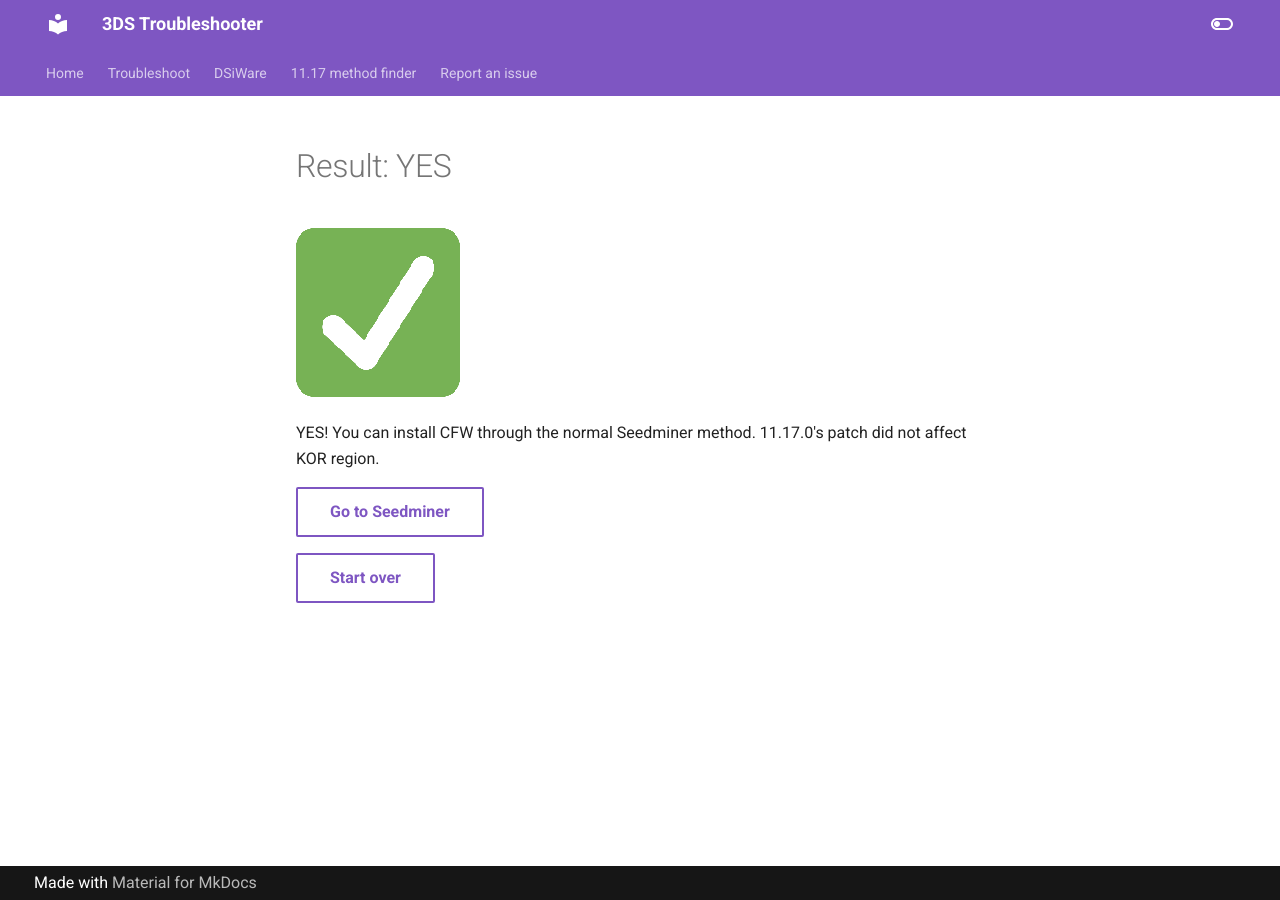
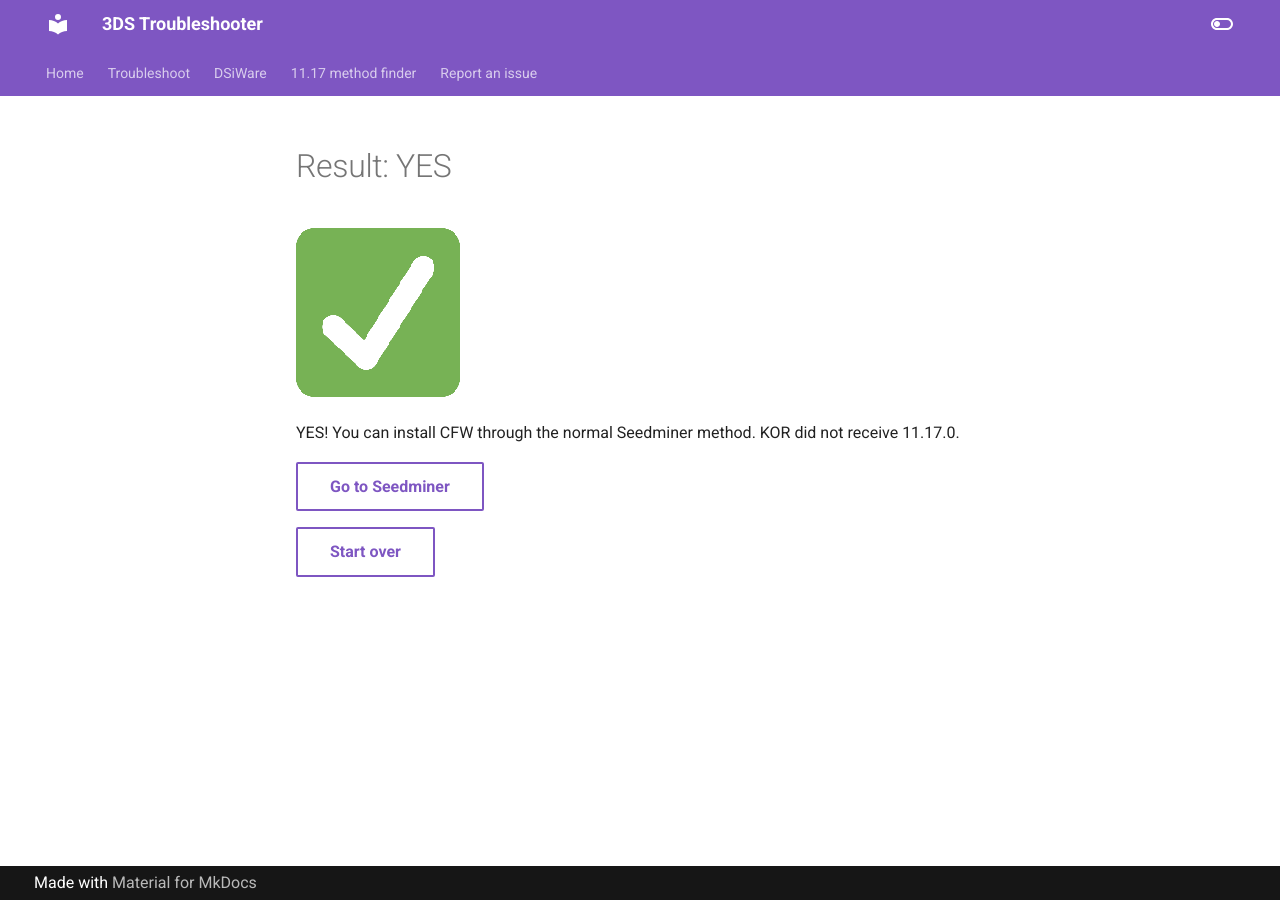
Before and after one commit to lilyuwuu/troubleshoot, an MkDocs documentation site: the page built from docs/seventeen/seedminer.md, in a window 1280 px wide. Built offline with MkDocs 1.6.1 and Material for MkDocs 9.7.7, drawn with Linux system fonts in a browser that asks for light colours.

Commit message:
factual error: twn/chn on n3ds, 11.17 on kor/twn

```diff
--- a/docs/seventeen/seedminer.md
+++ b/docs/seventeen/seedminer.md
@@ -2,7 +2,7 @@
 
 ![Image](/images/seventeen/success.png)
 
-YES! You can install CFW through the normal Seedminer method. 11.17.0's patch did not affect KOR region.
+YES! You can install CFW through the normal Seedminer method. KOR did not receive 11.17.0.
 
 [Go to Seedminer](https://3ds.hacks.guide/seedminer){ .md-button }
 
```
Also changed, not shown: docs/seventeen/n3ds.md (+0 -4 lines), docs/seventeen/seedminertwn.md (+1 -1 lines).
